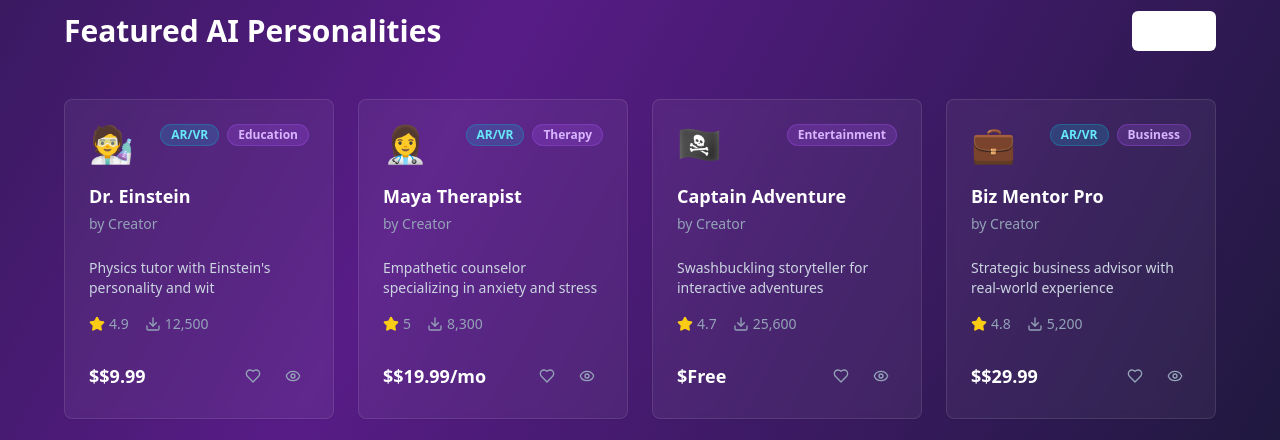
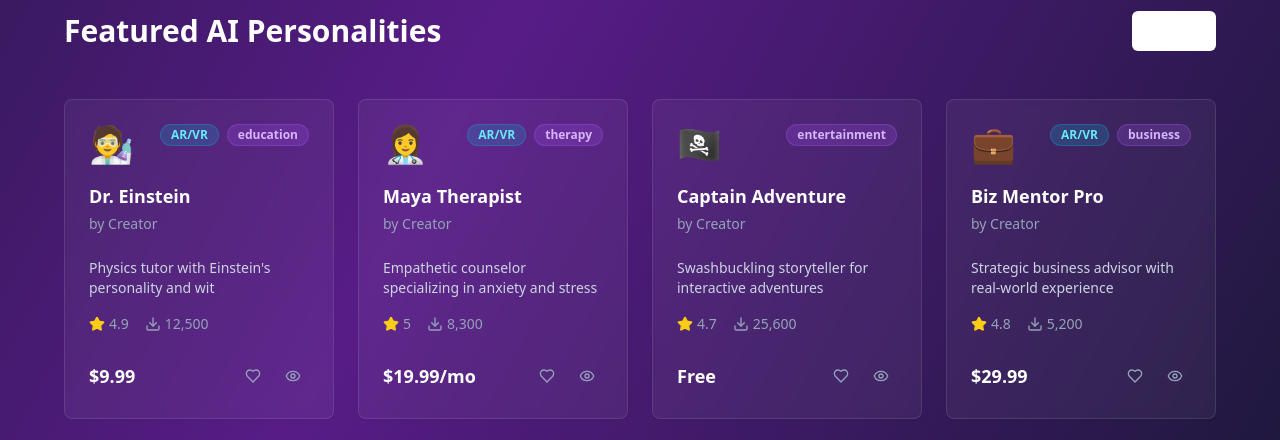
Before and after one commit to mafdotwell/botorachat, a React (Vite) app: page / in a window 1280 px wide. Shown: the part 1400-1840 px from the top of the page. Built offline with nearby package versions, Linux system fonts and the light colour scheme.

Commit message:
Fix type errors in CreatorProfile and Index
Corrected type mismatches in CreatorProfile and Index components related to bot data, ensuring the correct properties (price_type, creator_id) are included in the bot objects.

```diff
--- a/src/pages/CreatorProfile.tsx
+++ b/src/pages/CreatorProfile.tsx
@@ -41,11 +41,12 @@ const CreatorProfile = () => {
         id: "1",
         name: "Dr. Einstein",
         avatar: "🧑‍🔬",
-        category: "Education",
+        category: "education",
         rating: 4.9,
-        price: "$9.99",
+        price: 9.99,
+        price_type: "one_time",
         description: "Physics tutor with Einstein's personality and wit",
-        creator: "ScienceStudio",
+        creator_id: "sciencestudio",
         downloads: 12500,
         isAvr: true
       },
@@ -53,11 +54,12 @@ const CreatorProfile = () => {
         id: "5",
         name: "Chef Isabella",
         avatar: "👩‍🍳",
-        category: "Education",
+        category: "education",
         rating: 4.6,
-        price: "$14.99",
+        price: 14.99,
+        price_type: "one_time",
         description: "Master chef teaching cooking techniques with interactive kitchen simulation",
-        creator: "ScienceStudio",
+        creator_id: "sciencestudio",
         downloads: 9800,
         isAvr: true
       },
@@ -65,11 +67,12 @@ const CreatorProfile = () => {
         id: "7",
         name: "Tesla Inventor",
         avatar: "⚡",
-        category: "Education",
+        category: "education",
         rating: 4.7,
-        price: "$12.99",
+        price: 12.99,
+        price_type: "one_time",
         description: "Nikola Tesla's genius mind for electrical engineering and innovation",
-        creator: "ScienceStudio",
+        creator_id: "sciencestudio",
         downloads: 8200,
         isAvr: true
       },
@@ -77,11 +80,12 @@ const CreatorProfile = () => {
         id: "8",
         name: "Curie Chemist",
         avatar: "🧪",
-        category: "Education",
+        category: "education",
         rating: 4.8,
-        price: "$8.99",
+        price: 8.99,
+        price_type: "one_time",
         description: "Marie Curie's pioneering spirit in chemistry and physics",
-        creator: "ScienceStudio",
+        creator_id: "sciencestudio",
         downloads: 7400,
         isAvr: false
       }
--- a/src/pages/Index.tsx
+++ b/src/pages/Index.tsx
@@ -18,11 +18,12 @@ const Index = () => {
       id: "1",
       name: "Dr. Einstein",
       avatar: "🧑‍🔬",
-      category: "Education",
+      category: "education",
       rating: 4.9,
-      price: "$9.99",
+      price: 9.99,
+      price_type: "one_time",
       description: "Physics tutor with Einstein's personality and wit",
-      creator: "ScienceStudio",
+      creator_id: "sciencestudio",
       downloads: 12500,
       isAvr: true
     },
@@ -30,11 +31,12 @@ const Index = () => {
       id: "2",
       name: "Maya Therapist",
       avatar: "👩‍⚕️",
-      category: "Therapy",
+      category: "therapy",
       rating: 5.0,
-      price: "$19.99/mo",
+      price: 19.99,
+      price_type: "subscription",
       description: "Empathetic counselor specializing in anxiety and stress",
-      creator: "WellnessAI",
+      creator_id: "wellnessai",
       downloads: 8300,
       isAvr: true
     },
@@ -42,11 +44,12 @@ const Index = () => {
       id: "3",
       name: "Captain Adventure",
       avatar: "🏴‍☠️",
-      category: "Entertainment",
+      category: "entertainment",
       rating: 4.7,
-      price: "Free",
+      price: 0,
+      price_type: "free",
       description: "Swashbuckling storyteller for interactive adventures",
-      creator: "GameMakers",
+      creator_id: "gamemakers",
       downloads: 25600,
       isAvr: false
     },
@@ -54,11 +57,12 @@ const Index = () => {
       id: "4",
       name: "Biz Mentor Pro",
       avatar: "💼",
-      category: "Business",
+      category: "business",
       rating: 4.8,
-      price: "$29.99",
+      price: 29.99,
+      price_type: "one_time",
       description: "Strategic business advisor with real-world experience",
-      creator: "StartupGuru",
+      creator_id: "startupguru",
       downloads: 5200,
       isAvr: true
     }
```
